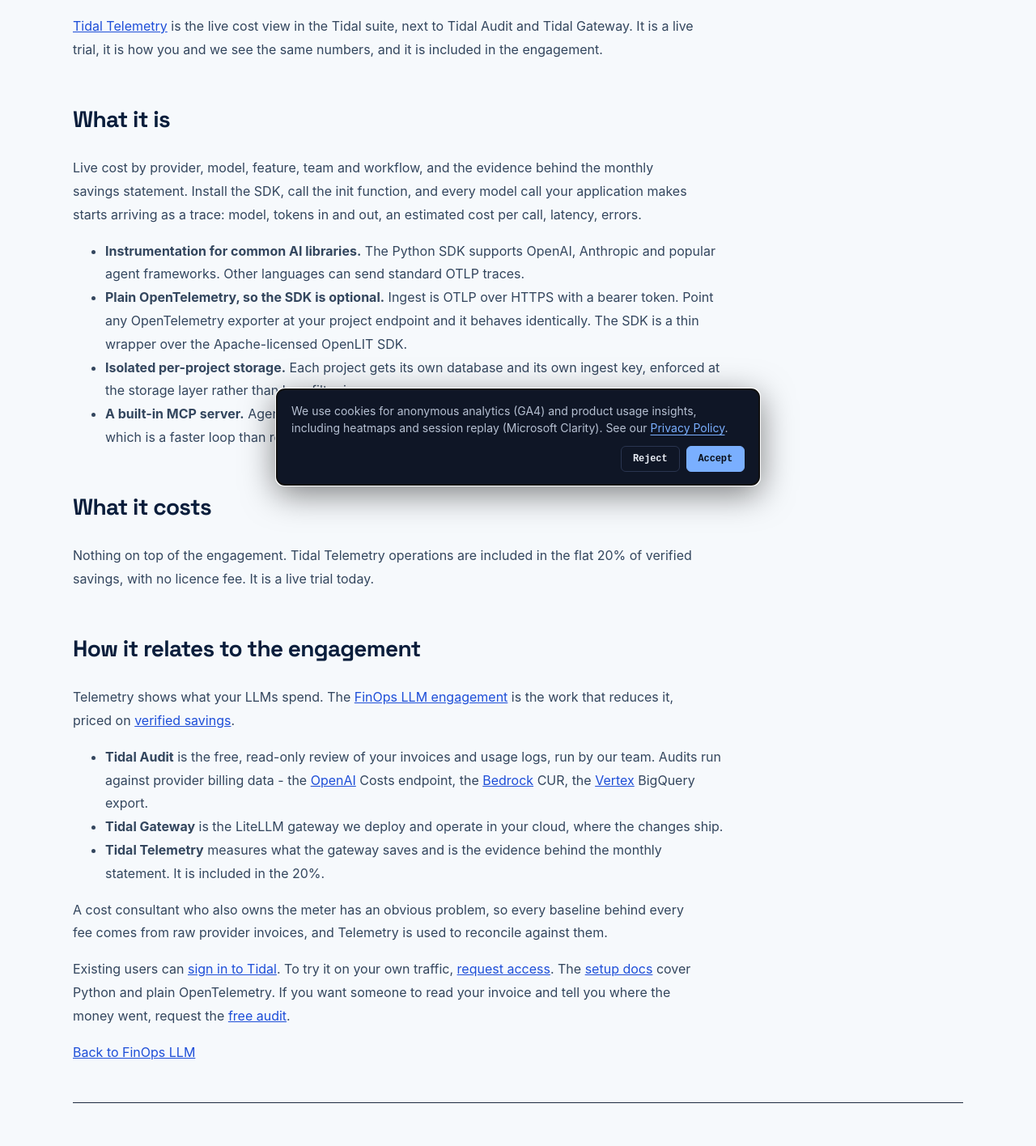
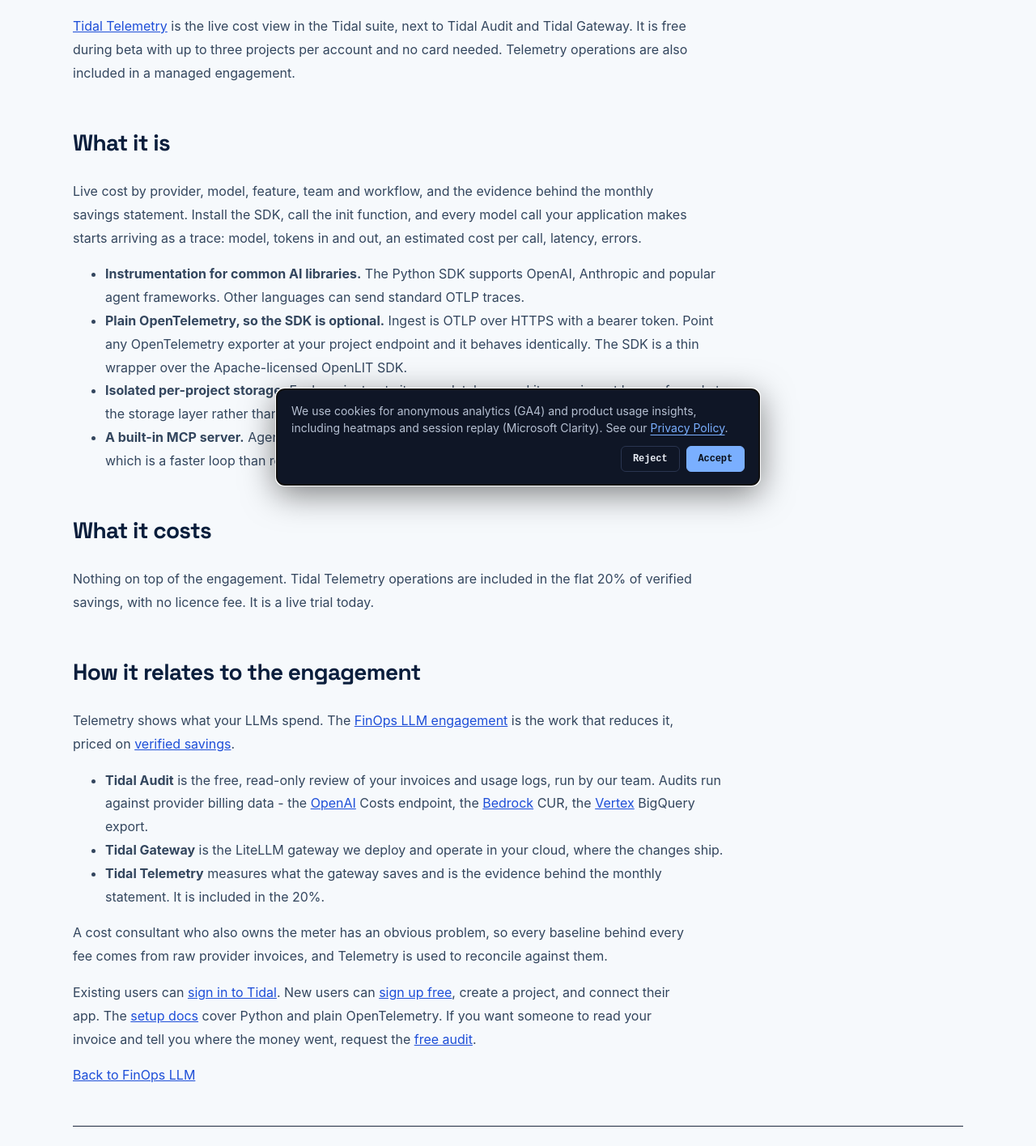
Before and after one commit to lisn0/finops-llm, an Eleventy site: page src/telemetry.njk in a window 1280 px wide. Shown: the part 184-1600 px from the top of the page at 81% size. Built offline with nearby package versions, Linux system fonts and the light colour scheme; Eleventy itself is replaced by a stand-in of ours; files that its build step writes are made by us from their sources.

Commit message:
fix: align Tidal access guidance with public signup

```diff
--- a/src/telemetry.njk
+++ b/src/telemetry.njk
@@ -51,7 +51,7 @@
 ---
 {% extends "shell.njk" %}{% block body %}<h1>Tidal Telemetry</h1>
 
-<p><a href="https://telemetry.llmcfo.com">Tidal Telemetry</a> is the live cost view in the Tidal suite, next to Tidal Audit and Tidal Gateway. It is a live trial, it is how you and we see the same numbers, and it is included in the engagement.</p>
+<p><a href="https://telemetry.llmcfo.com">Tidal Telemetry</a> is the live cost view in the Tidal suite, next to Tidal Audit and Tidal Gateway. It is free during beta with up to three projects per account and no card needed. Telemetry operations are also included in a managed engagement.</p>
 
 <h2>What it is</h2>
 <p>Live cost by provider, model, feature, team and workflow, and the evidence behind the monthly savings statement. Install the SDK, call the init function, and every model call your application makes starts arriving as a trace: model, tokens in and out, an estimated cost per call, latency, errors.</p>
@@ -74,6 +74,6 @@
 </ul>
 <p>A cost consultant who also owns the meter has an obvious problem, so every baseline behind every fee comes from raw provider invoices, and Telemetry is used to reconcile against them.</p>
 
-<p>Existing users can <a href="https://openlit.llmcfo.com/login">sign in to Tidal</a>. To try it on your own traffic, <a href="/contact">request access</a>. The <a href="https://telemetry.llmcfo.com/docs">setup docs</a> cover Python and plain OpenTelemetry. If you want someone to read your invoice and tell you where the money went, request the <a href="/book">free audit</a>.</p>
+<p>Existing users can <a href="https://openlit.llmcfo.com/login">sign in to Tidal</a>. New users can <a href="https://openlit.llmcfo.com/register">sign up free</a>, create a project, and connect their app. The <a href="https://telemetry.llmcfo.com/docs">setup docs</a> cover Python and plain OpenTelemetry. If you want someone to read your invoice and tell you where the money went, request the <a href="/book">free audit</a>.</p>
 
 <p><a href="/">Back to FinOps LLM</a></p>{% endblock %}
```
Also changed, not shown: src/auth.md (+1 -1 lines).
